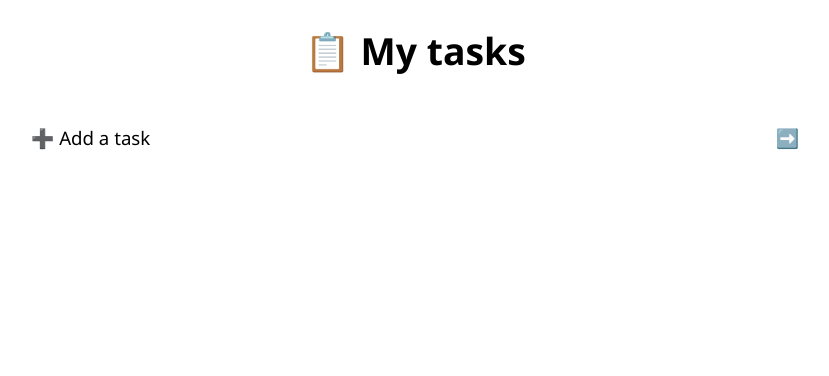
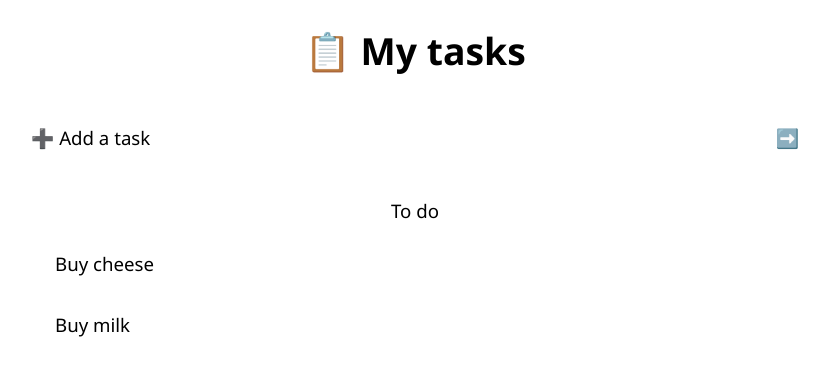
Before and after one commit to leiluspocus/todolist-css, a plain HTML site: page index.html in a window 1280 px wide. Shown: the whole page, without its empty margins (225-1054 px from the left). Drawn offline with Linux system fonts and the light colour scheme.

Commit message:
feat: add basic tasks skeleton

```diff
--- a/index.html
+++ b/index.html
@@ -27,7 +27,23 @@
         />
         <input type="submit" value="➡️" />
       </div>
-      <ul id="tasks"></ul>
+      <ul id="tasks">
+        <li class="divider">To do</li>
+        <li class="task">
+          <label title="Complete task">
+            <input type="checkbox" value="1p6ja7bck" class="box" title="Complete task">
+            <span class="text">Buy cheese</span>
+          </label>
+          <button type="button" data-task="1p6ja7bck" class="delete" title="Delete task">╳</button>
+        </li>
+        <li class="task">
+          <label title="Complete task">
+            <input type="checkbox" value="ym2nspbw0" class="box" title="Complete task">
+            <span class="text">Buy milk</span>
+          </label>
+          <button type="button" data-task="ym2nspbw0" class="delete" title="Delete task">╳</button>
+        </li>
+      </ul>
     </form>
   </body>
 </html>
```
